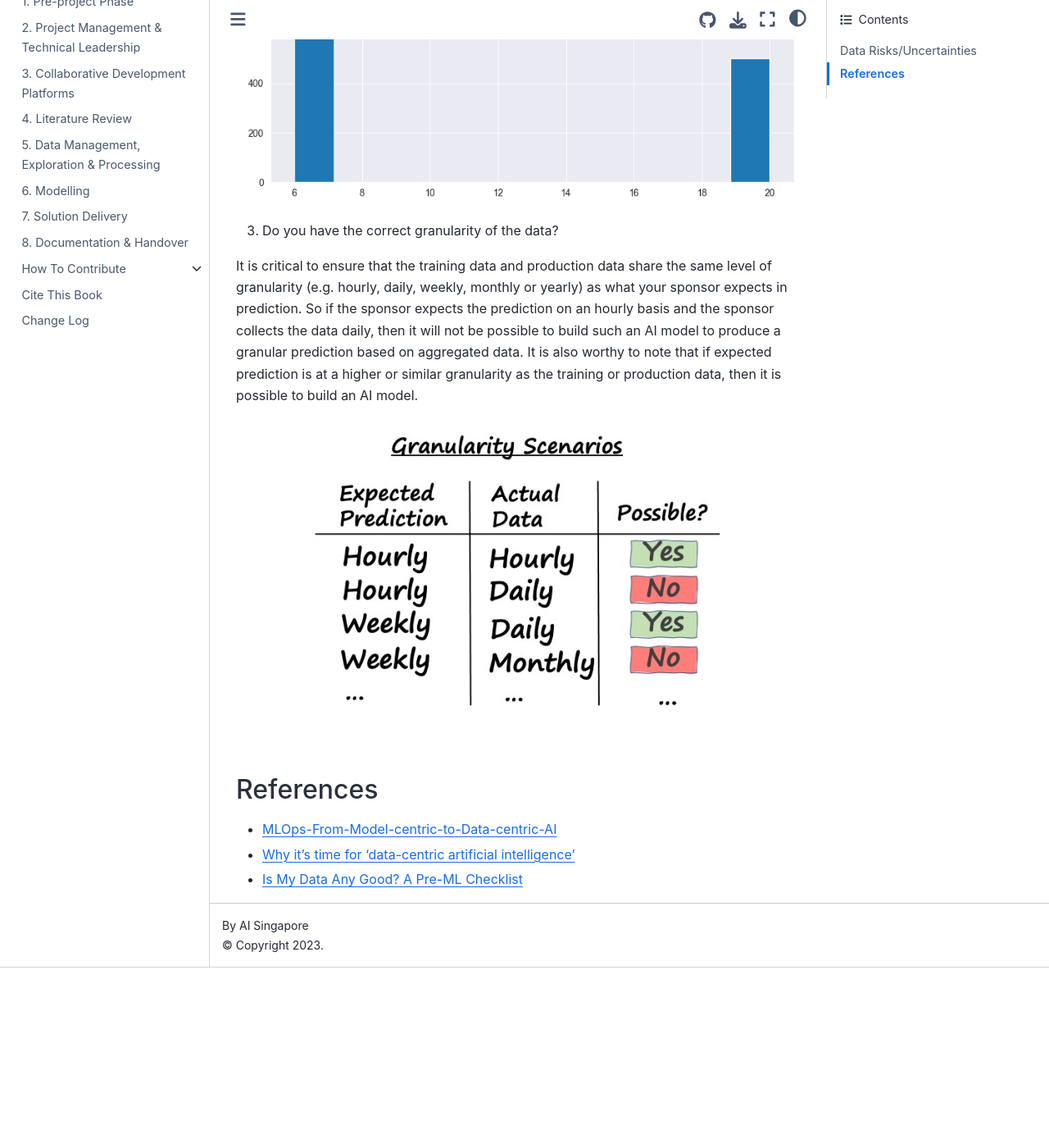
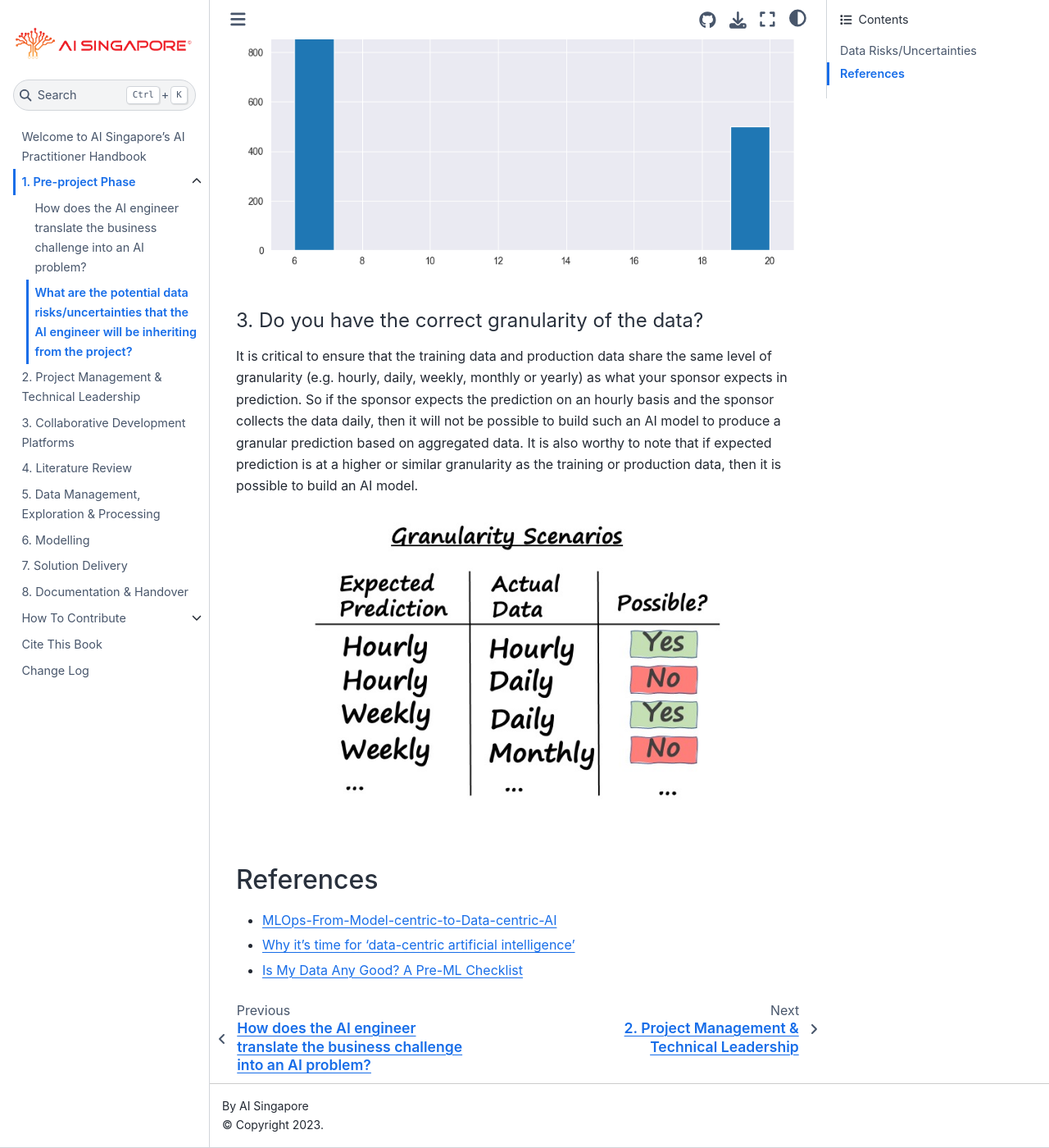
Before and after one commit to aisingapore/ai-practitioner-handbook, a Jupyter Book: the page built from book/1-pre-project-phase/data_risk_uncertainties.md, in a window 1280 px wide and 1400 px high, scrolled down 2027 px. Shown: the whole window at 82% size. Built offline with Jupyter Book 1.0.4 settings and Sphinx 7.4.7 and the Sphinx Book theme 1.1.4, drawn with Linux system fonts in a browser that asks for light colours; before the commit the page ends 3207 px from its top, so only the background shows below that; some of the changed text lies outside the part shown.

Commit message:
Added section on data risk and uncertainties

```diff
--- a/_toc.yml
+++ b/_toc.yml
@@ -7,8 +7,9 @@
 chapters:
 # ===== 1. Pre-project Phase ========================================
 - file: book/1-pre-project-phase/overview
-  # - file:
-  # - file:
+  sections:
+  - file: book/1-pre-project-phase/business_challenge_2_ai_problem.md
+  - file: book/1-pre-project-phase/data_risk_uncertainties.md
 # ===== 2. Project Management & Technical Leadership ========================================
 - file: book/2-proj-mgmt-tech-lead/overview
   # sections:
--- a/book/1-pre-project-phase/data_risk_uncertainties.md
+++ b/book/1-pre-project-phase/data_risk_uncertainties.md
@@ -11,19 +11,19 @@
 
 Here are 3 questions good for uncovering potential data risks/uncertainties:
 
-1. Does the data include features that can predict the target?
+#### 1. Does the data include features that can predict the target?
 
 It is important to identify if there are relevant features to construct the AI model. For example, in the case of detecting fraudulent transactions, these features may include, but not limited to, transaction amount and transaction purpose based on domain knowledge. Another way is to create a correlation plot (example chart below) between numerical features and the target variable where the relevant features have a correlation value that is not (or close to) 0. Or, you could plot a bivariate plot between categorical feature and the target variable to observe if there is any correlation.
 
 ![Corrplot](../assets/images/charts/corrplot_chart.png)
 
-2. Do you have the label data?
+#### 2. Do you have the label data?
 
 Having labels is not sufficient if the label proportion is imbalanced. This would result in training an AI model biased towards the majority class. This is because the AI model is trained on limited examples to identify the minority class. But, if it is a regression target, it is ideal to have different ranges of values. You want to avoid training a regression model on the data that has clear discrete values (in the chart below). For examples, if you observe the target variable centres around 1 or 2 values such as 5 or 10, then it would be better to treat the variable as a categorical one.
 
 ![Discreteplot](../assets/images/charts/discreteplot_chart.png)
 
-3. Do you have the correct granularity of the data?
+#### 3. Do you have the correct granularity of the data?
 
 It is critical to ensure that the training data and production data share the same level of granularity (e.g. hourly, daily, weekly, monthly or yearly) as what your sponsor expects in prediction. So if the sponsor expects the prediction on an hourly basis and the sponsor collects the data daily, then it will not be possible to build such an AI model to produce a granular prediction based on aggregated data. It is also worthy to note that if expected prediction is at a higher or similar granularity as the training or production data, then it is possible to build an AI model.
 
```
